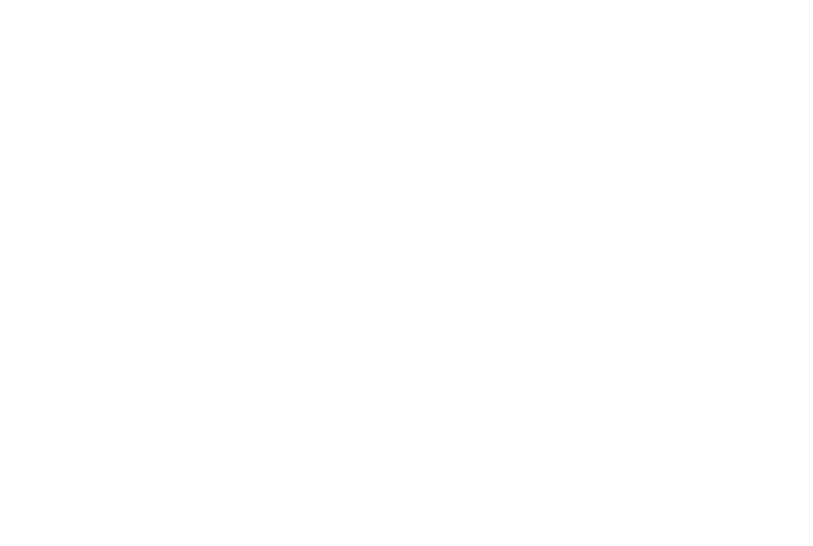
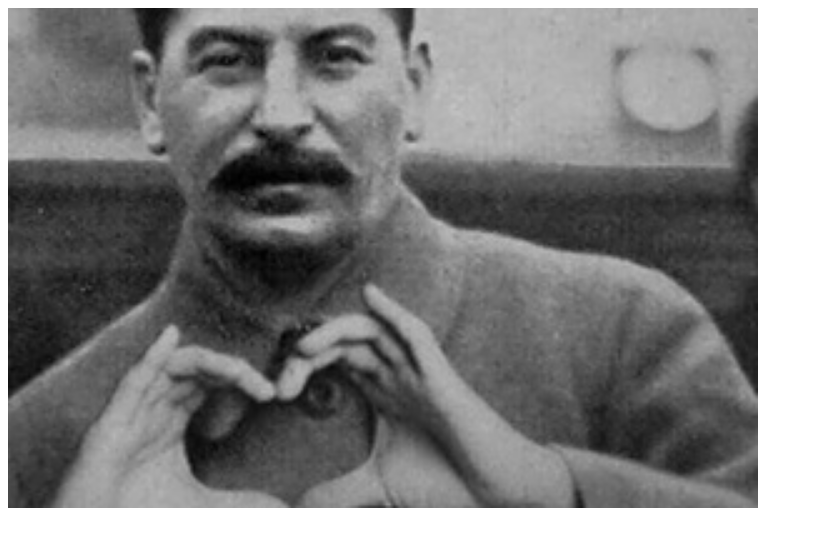
Before and after one commit to 21akr/hw-css-drawing, a plain HTML site: page about2.html in a window 1280 px wide. Shown: the whole page, without its empty margins (0-813 px from the left). Drawn offline with Linux system fonts and the light colour scheme; the site is published under a folder, as on GitHub Pages, so addresses that start at the root find nothing.

Commit message:
Update about2.html

```diff
--- a/about2.html
+++ b/about2.html
@@ -7,8 +7,8 @@
     <title>SILVSETER STALLONE</title>
 </head>
 <body>
-    <a href="/index.html"><div class="silv">
-        <img src="/assets/images/Silvester Stallone.jpg" alt="" style="height: 500px;">
+    <a href="index.html"><div class="silv">
+        <img src="assets/images/Silvester Stallone.jpg" alt="" style="height: 500px;">
     </div></a>
 </body>
 </html>
```
